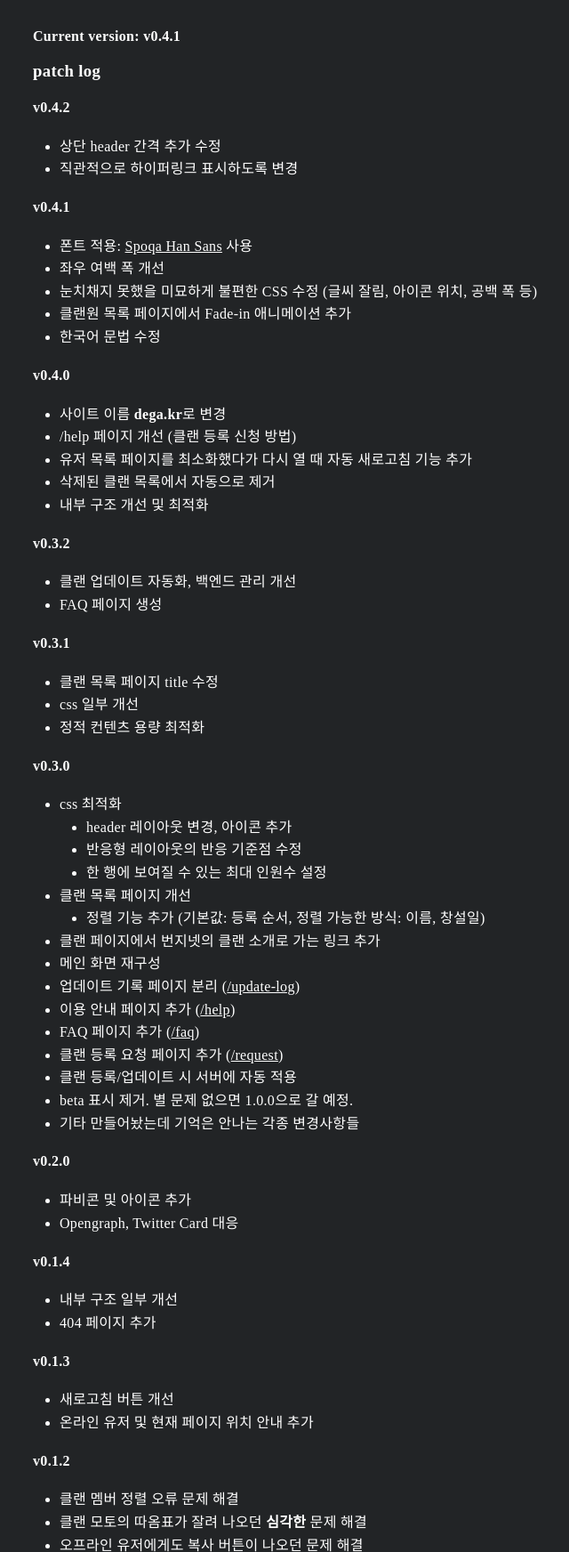
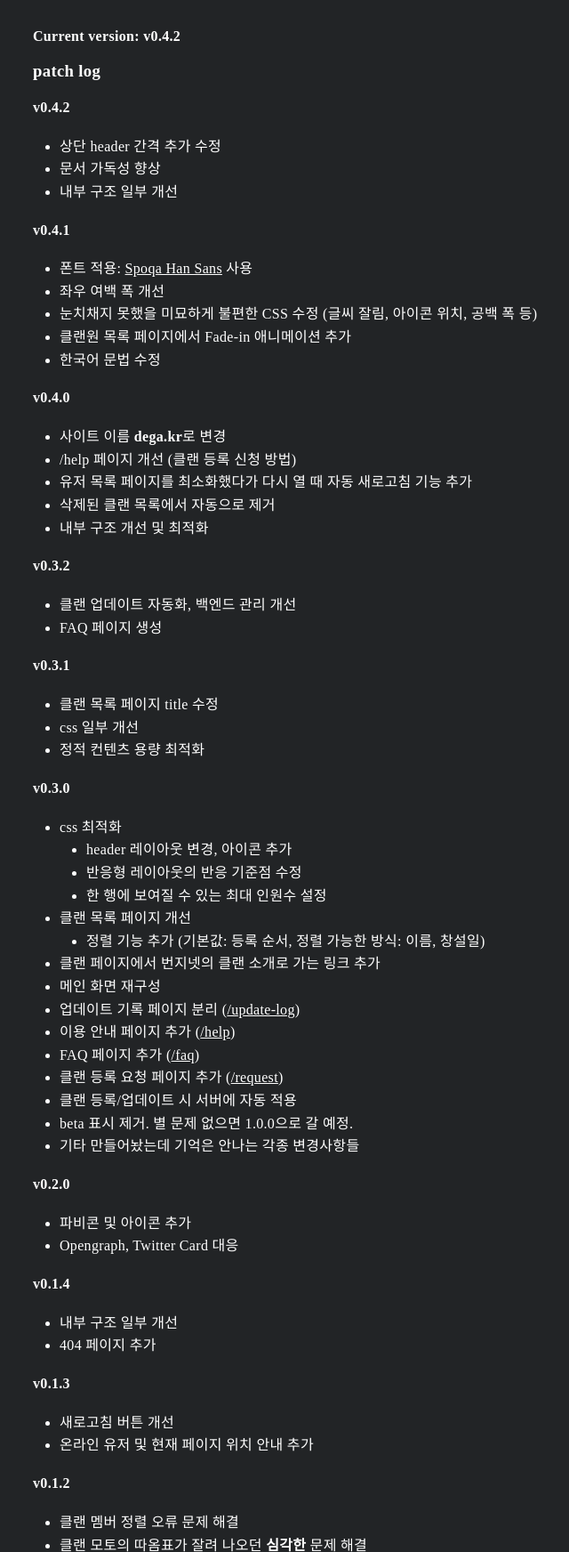
Before and after one commit to krepe-suZette/dega.kr, a Flask app: page /update-log in a window 1280 px wide. Shown: the part 56-1800 px from the top of the page at 89% size, without its empty margins (91-731 px from the left). Run offline with Flask 2, Linux system fonts and the light colour scheme; parts of the project's set-up code (start-up, migrations or seed data) failed here and were passed over; some web fonts are replaced.

Commit message:
:bookmark: v0.4.2

```diff
--- a/templates/update-log.html
+++ b/templates/update-log.html
@@ -9,13 +9,14 @@
 {% block content %}
 
 <div class="update-log">
-  <strong>Current version: v0.4.1</strong>
+  <strong>Current version: v0.4.2</strong>
 
   <h3>patch log</h3>
   <h4>v0.4.2</h4>
   <ul>
     <li>상단 header 간격 추가 수정</li>
-    <li>직관적으로 하이퍼링크 표시하도록 변경</li>
+    <li>문서 가독성 향상</li>
+    <li>내부 구조 일부 개선</li>
   </ul>
   <h4>v0.4.1</h4>
   <ul>
```
